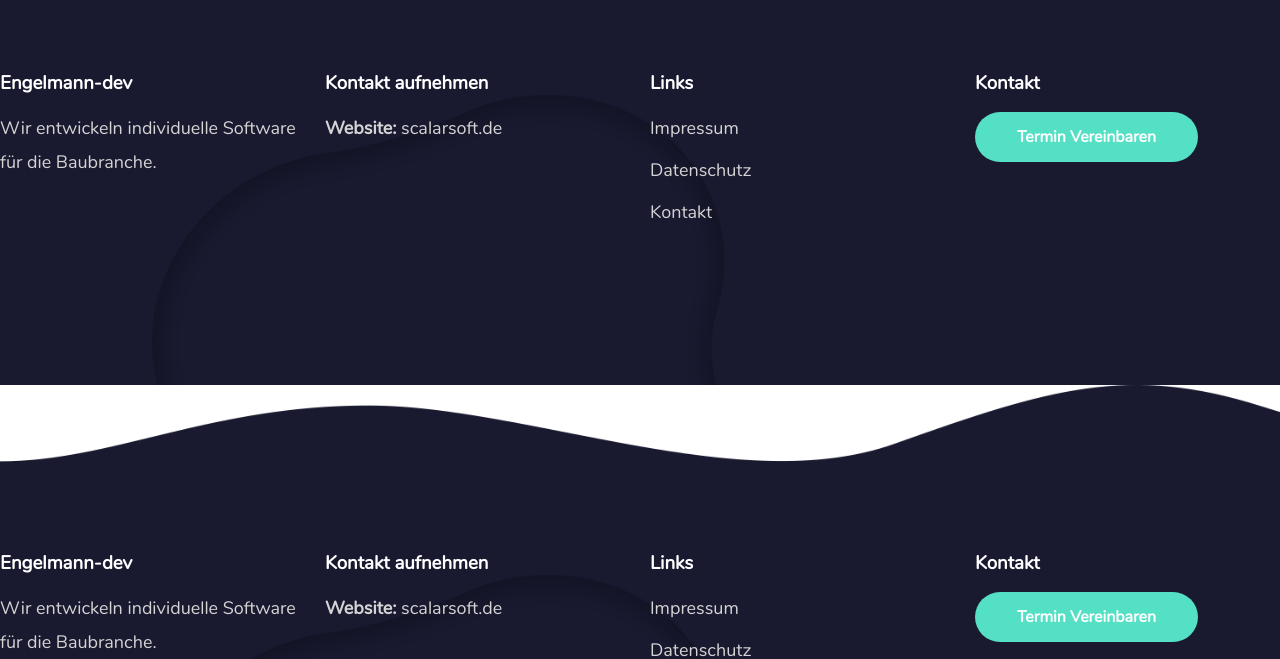
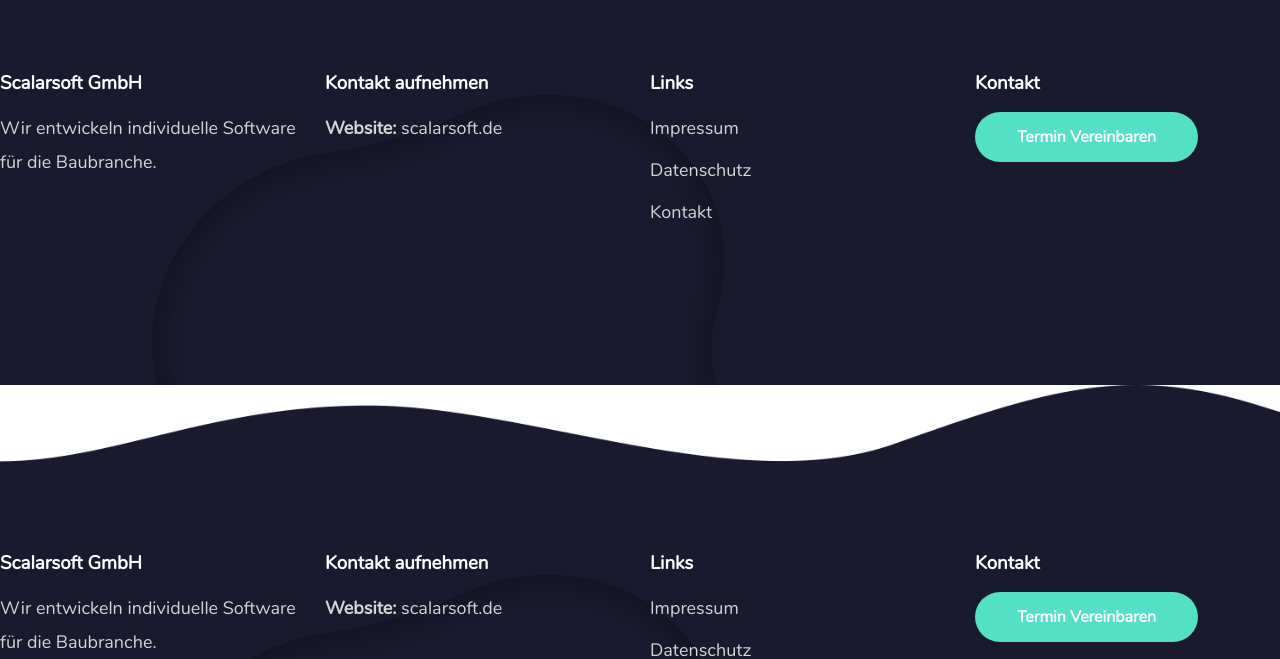
Before and after one commit to tom813/website-engelmann-dev, a Next.js app: page /components/Footer in a window 1280 px wide. Shown: the part 187-846 px from the top of the page. Built offline with nearby package versions, Linux system fonts and the light colour scheme.

Commit message:
update job snippet

```diff
--- a/pages/components/Footer.js
+++ b/pages/components/Footer.js
@@ -5,7 +5,7 @@
         <section className="footer-container">
             <div className="footer-texts-container">
                 <div className="footer-text-container">
-                    <h3>Engelmann-dev</h3>
+                    <h3>Scalarsoft GmbH</h3>
                     <p>Wir entwickeln individuelle Software für die Baubranche.</p>
                 </div>
                 <div className="footer-text-container">
--- a/pages/jobs.js
+++ b/pages/jobs.js
@@ -7,6 +7,7 @@
     "@context": "https://schema.org/",
     "@type": "JobPosting",
     "title": "Werksstudent(in) Marketing/SEO",
+    "employeeType": "Werksstudent",
     "description": "Die Scalarsoft GmbH in Potsdam sucht einen engagierten Werksstudenten (m/w/d) im Bereich Marketing/SEO...",
     "hiringOrganization": {
       "@type": "Organization",
@@ -40,6 +41,7 @@
     "@context": "https://schema.org/",
     "@type": "JobPosting",
     "title": "Werksstudent(in) Next.js Entwicklung",
+    "employeeType": "Werksstudent",
     "description": "Die Scalarsoft GmbH in Potsdam sucht einen talentierten Werksstudenten (m/w/d) im Bereich Next.js Entwicklung, der unser Team mit innovativen Webentwicklungsprojekten unterstützt. Deine Aufgaben umfassen die Entwicklung und Optimierung von Webanwendungen mit Next.js, die Verbesserung der Benutzererfahrung und die Implementierung responsiver Designs. Das Gehalt basiert auf deinen Fähigkeiten und Erfahrungen in der Webentwicklung, insbesondere in Next.js, React und modernen Webtechnologien. Diese Position bietet dir die Möglichkeit, in einem dynamischen Umfeld zu arbeiten, deine Fähigkeiten zu erweitern und an spannenden Projekten mitzuarbeiten.",
     "hiringOrganization": {
       "@type": "Organization",
@@ -78,7 +80,7 @@
         <script type="application/ld+json">
           {JSON.stringify(jobPostingMarketingJSON)}
         </script>
-        <script>
+        <script type="application/ld+json">
           {JSON.stringify(jobPostingDevJSON)}
         </script>
       </Head>
```
